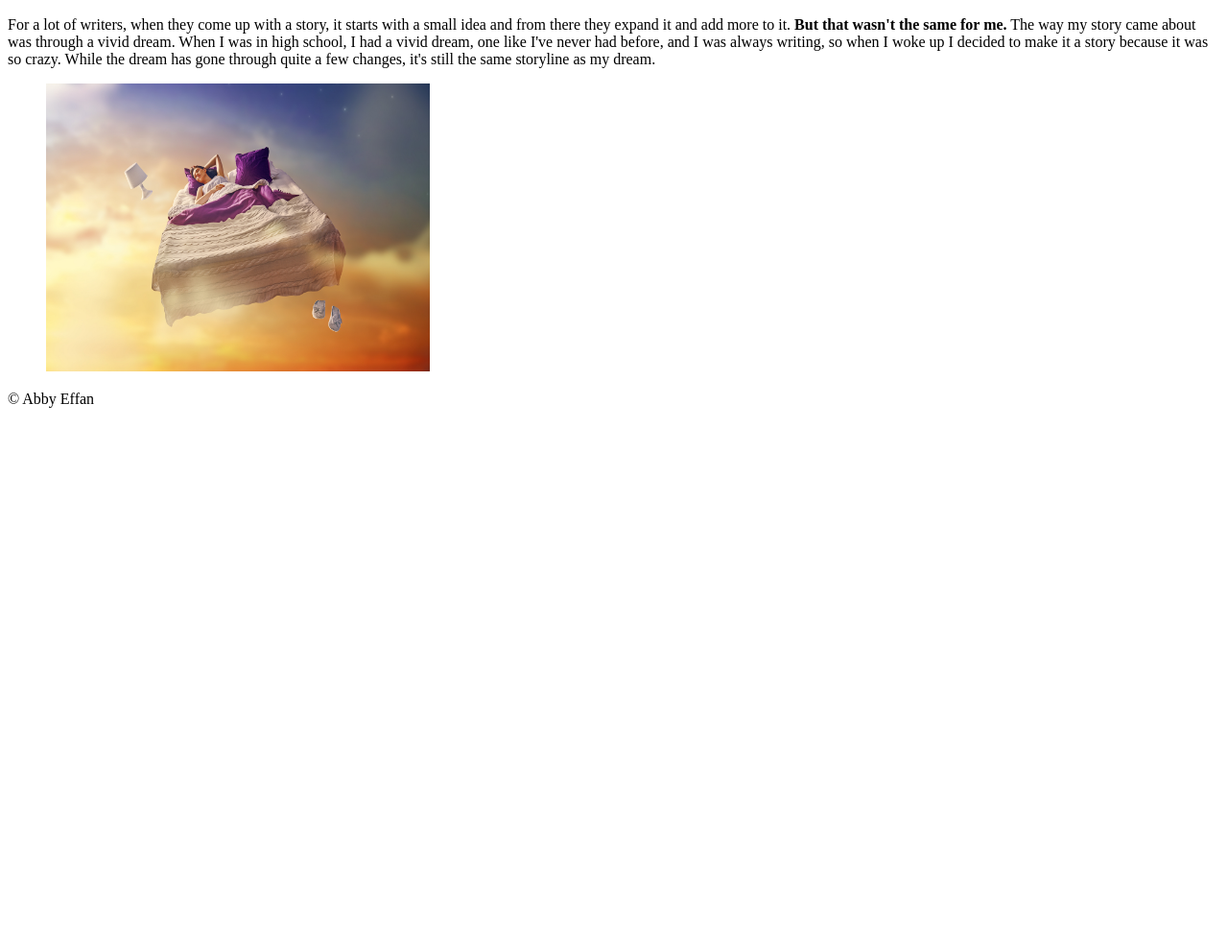
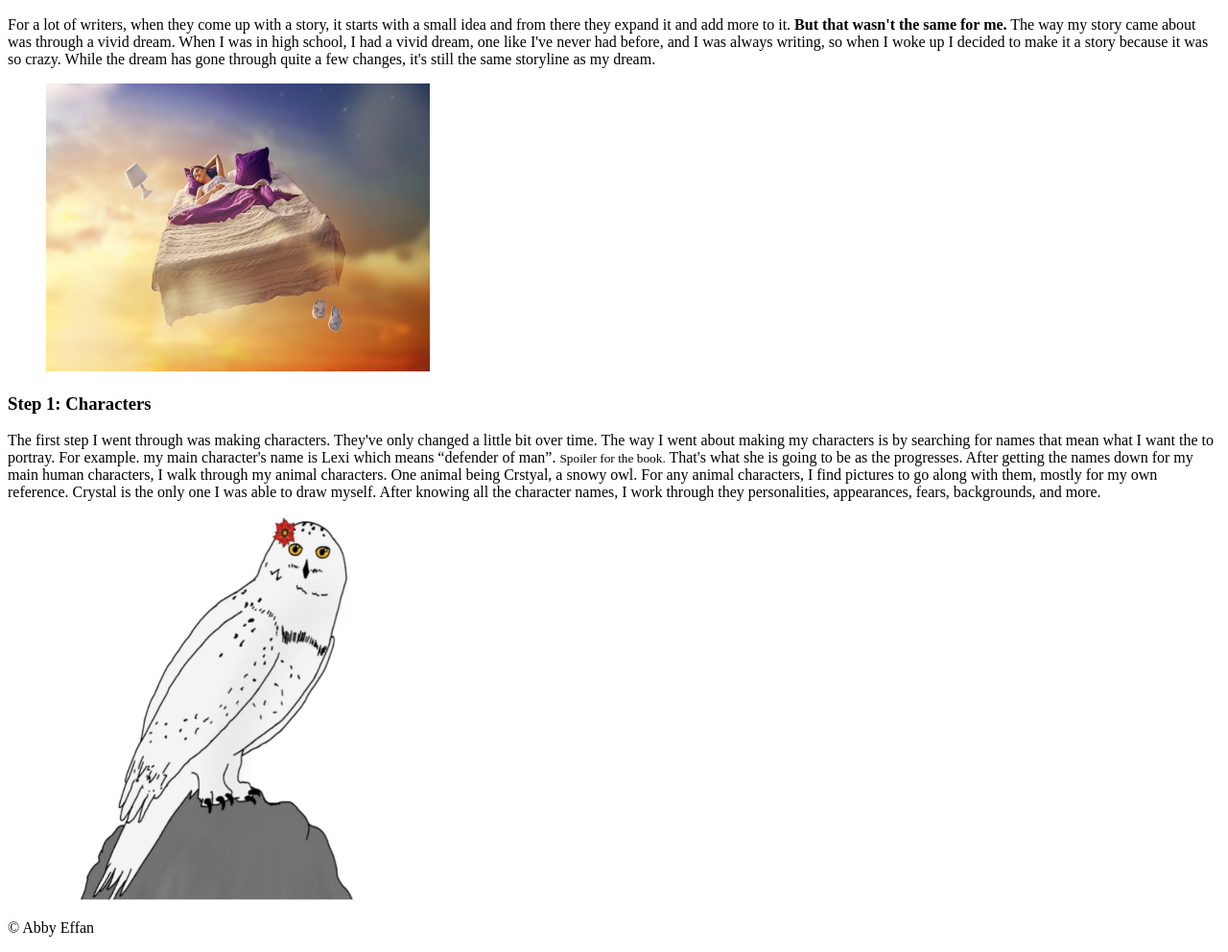
Before and after one commit to STL-WomenPlus-WebDev-March2023/js-assignment-4-html-me-something-effab, a website: page index.html in a window 1280 px wide. Shown: the part 110-1102 px from the top of the page at 96% size. Before the commit the page ends 800 px from the top, so only its background shows below. Drawn offline with Linux system fonts and the light colour scheme.

Commit message:
section 2 complete

```diff
--- a/index.html
+++ b/index.html
@@ -15,7 +15,16 @@
                   For a lot of writers, when they come up with a story, it starts with a small idea and from there they expand it and add more to it. <b>But that wasn't the same for me.</b> The way my story came about was through a vivid dream. When I was in high school, I had a vivid dream, one like I've never had before, and I was always writing, so when I woke up I decided to make it a story because it was so crazy. While the dream has gone through quite a few changes, it's still the same storyline as my dream.
                </p>
                <figure>
-                  <img src="images/dream.jpg" width="400" height="300">
+                  <img src="images/dream.jpg" alt="Dreams" width="400" height="300">
+               </figure>
+            </section>
+            <section>
+               <h3>Step 1: Characters</h3>
+               <p>
+                  The first step I went through was making characters. They've only changed a little bit over time. The way I went about making my characters is by searching for names that mean what I want the to portray. For example. my main character's name is Lexi which means <q>defender of man</q>. <small>Spoiler for the book.</small> That's what she is going to be as the progresses. After getting the names down for my main human characters, I walk through my animal characters. One animal being Crstyal, a snowy owl. For any animal characters, I find pictures to go along with them, mostly for my own reference. Crystal is the only one I was able to draw myself. After knowing all the character names, I work through they personalities, appearances, fears, backgrounds, and more.
+               </p>
+               <figure>
+                  <img src="images/crystal.png" alt="Crystal" width="400" height="400">
                </figure>
             </section>
          </article>
```
Also changed, not shown: images/crystal.png (added).
